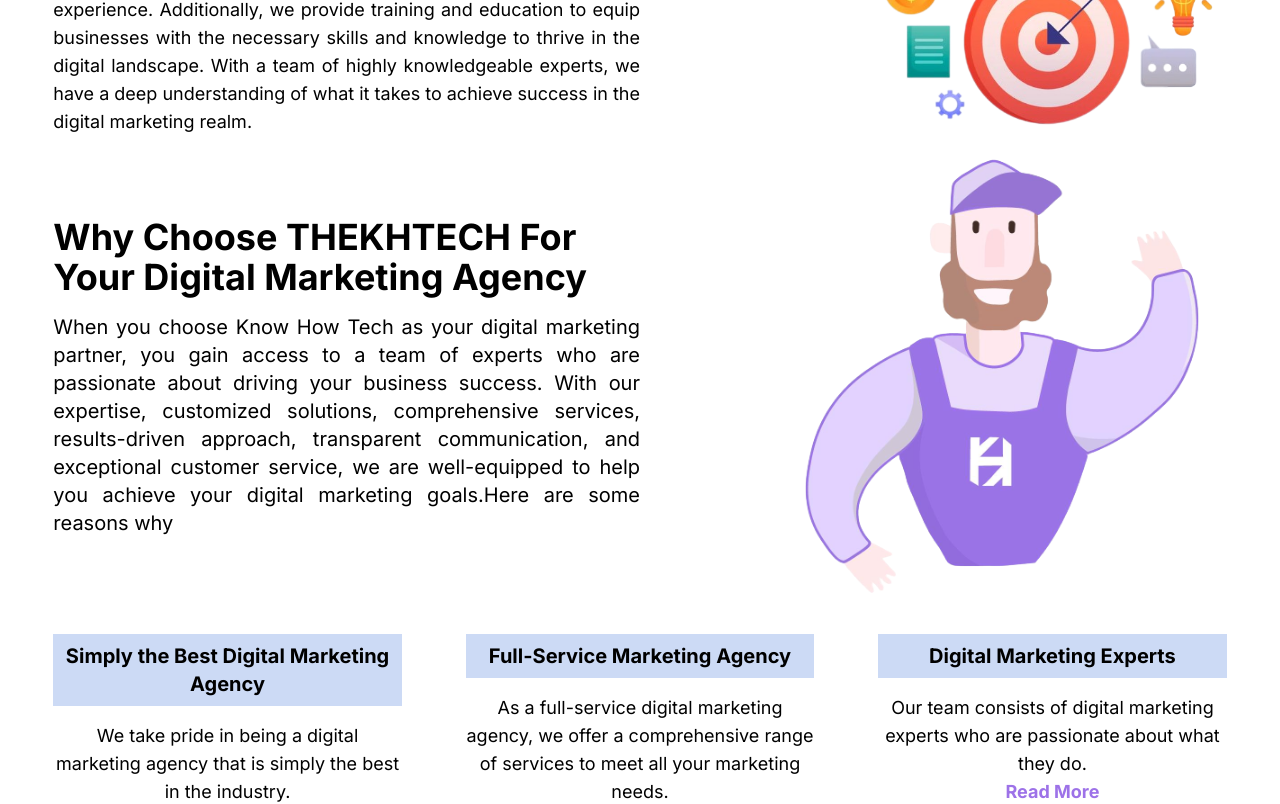
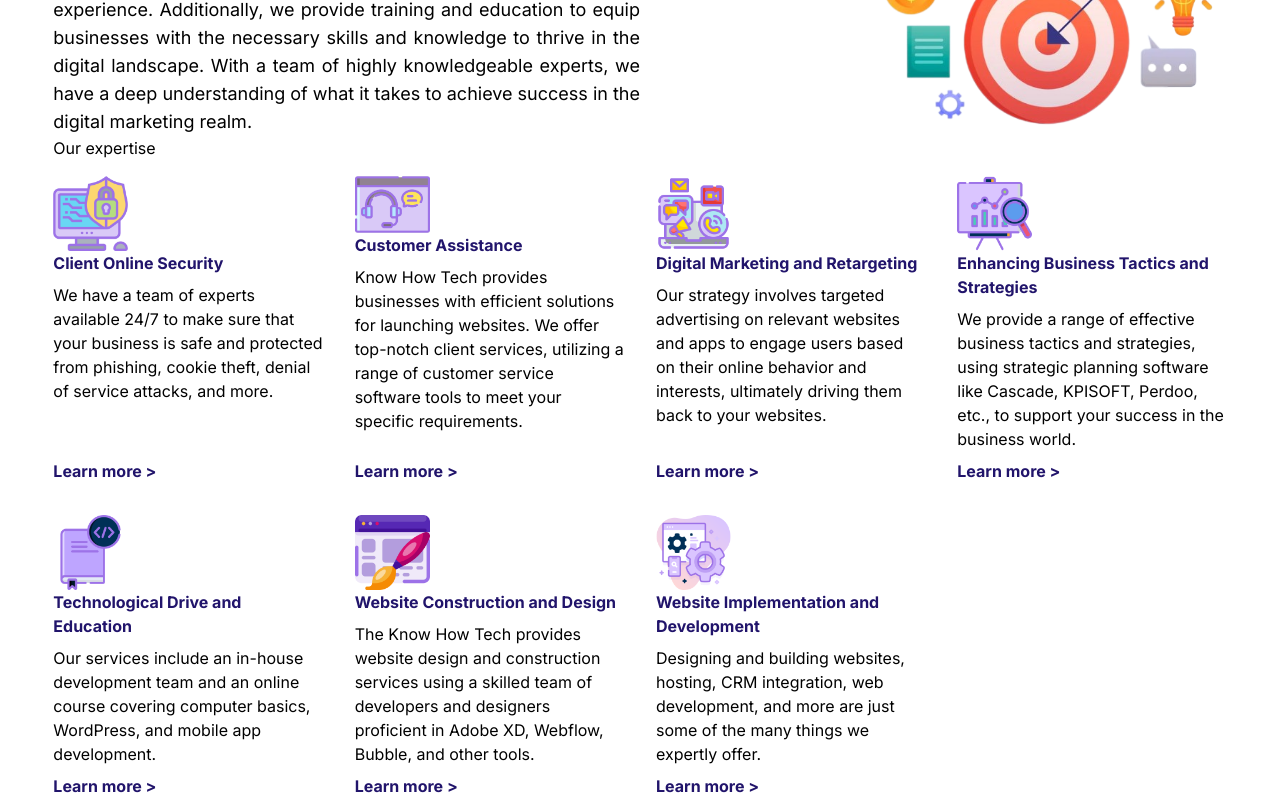
Before and after one commit to lugh-tuatha/thekhtech, a Next.js app: page / in a window 1280 px wide. Shown: the part 1160-1964 px from the top of the page. Built offline with nearby package versions, Linux system fonts and the light colour scheme.

Commit message:
add: expertise components

```diff
--- a/src/app/page.tsx
+++ b/src/app/page.tsx
@@ -3,12 +3,14 @@
 import WhyChooseUs from '@/components/home/WhyChooseUs'
 import Platforms from '@/components/home/Platforms'
 import CallToAction from '@/components/home/CallToAction'
+import Expertise from '@/components/home/Expertise'
 
 export default function Home() {
   return (
     <main>
       <Hero/>
       <Mvo />
+      <Expertise />
       <WhyChooseUs />
       <Platforms />
       <CallToAction />
--- a/src/components/home/CallToAction.tsx
+++ b/src/components/home/CallToAction.tsx
@@ -8,7 +8,7 @@
 
 function CallToAction() {
   return (
-    <div className='text-center'>
+    <div className='text-center bg-secondary py-16 rounded-lg'>
       <h1 className='text-4xl'>READY TO <b>GROW YOUR BUSINESS?</b></h1>
       <p className='my-3 text-xl'>Contact us to work with result-driven digital marketing agency</p>
       <div className='flex-middle justify-center gap-4'>
--- /dev/null
+++ b/src/components/home/Expertise.tsx
@@ -0,0 +1,28 @@
+import React from 'react'
+import Image from 'next/image'
+
+import { expertise } from '@/data/Expertise'
+
+function Expertise() {
+  return (
+    <div>
+      <h1 className='heading-2'>Our expertise</h1>
+      <div className='my-4 gap-8 grid grid-cols-1 sm:grid-cols-2 lg:grid-cols-3 xl:grid-cols-4'>
+        {expertise.map((expertise_items) => (
+          <div key={expertise_items.id} className='flex flex-col'>
+            <Image
+              src={expertise_items.icon}
+              alt='Expertise icon'
+              width={75}
+              height={75}/>
+            <h2 className='title font-bold text-accent'>{expertise_items.title}</h2>
+            <p className='my-2'>{expertise_items.desc}</p>
+            <p className='font-bold hover:underline cursor-pointer text-accent hover:text-primary mt-auto'>Learn more &gt;</p>
+          </div>
+        ))}
+      </div>
+    </div>
+  )
+}
+
+export default Expertise
```
